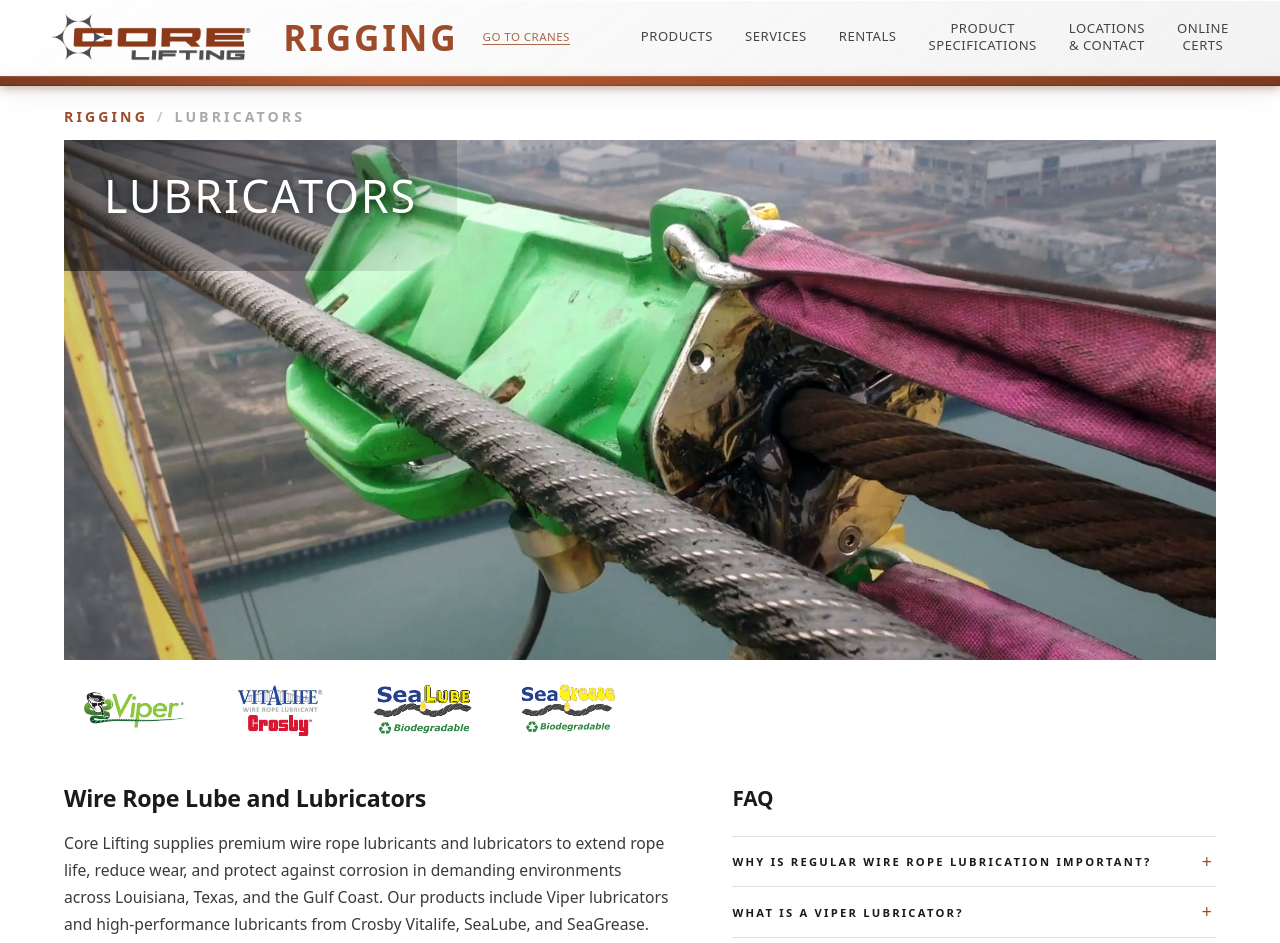
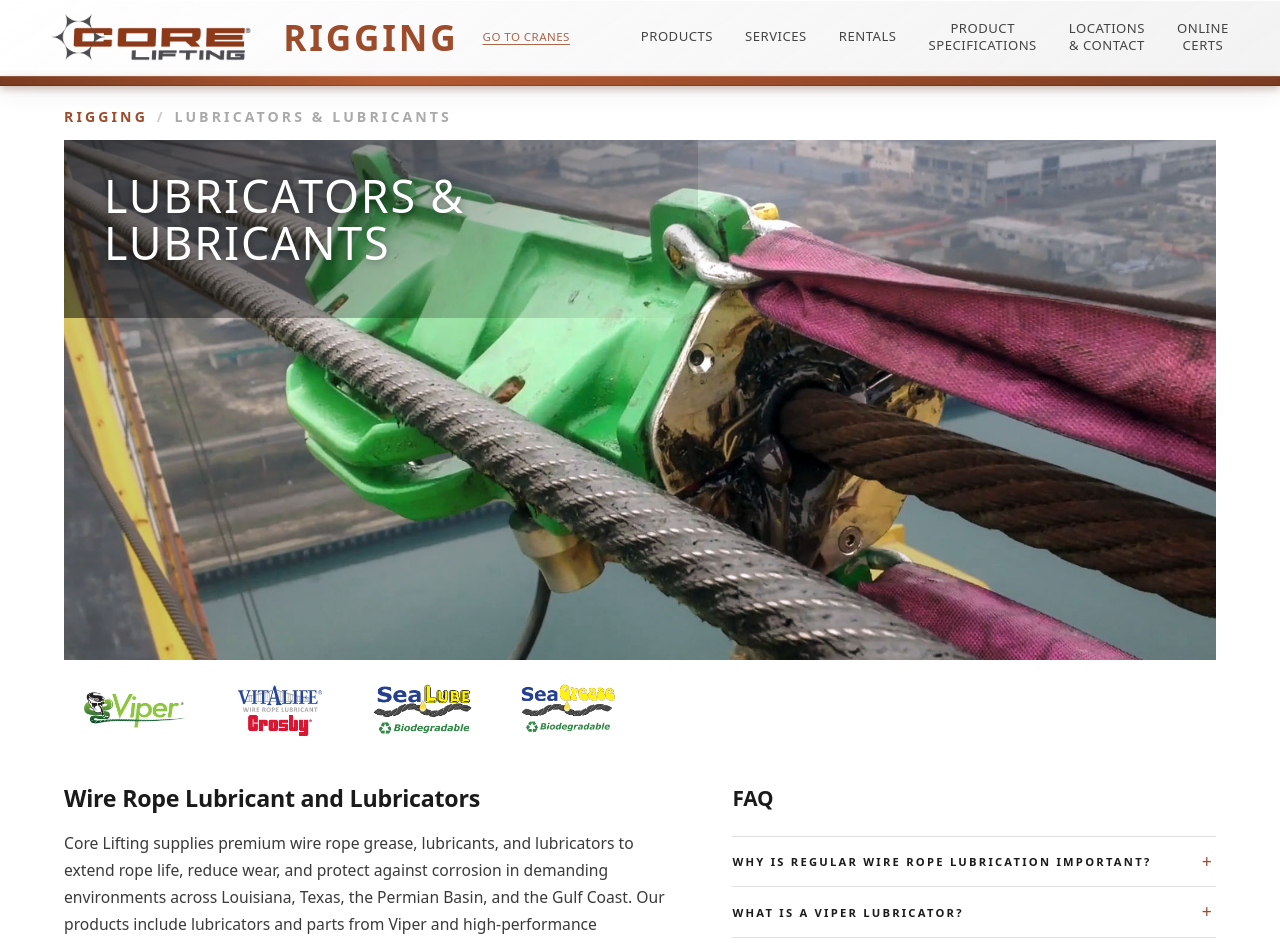
Before and after one commit to sldrigging/core-lifting, a React (Vite) app: page /rigging/lubricators in a window 1280 px wide. Shown: the top 943 px of the page. Built offline with nearby package versions, Linux system fonts and the light colour scheme.

Commit message:
Update LubricatorsPage.jsx

```diff
--- a/src/pages/rigging/LubricatorsPage.jsx
+++ b/src/pages/rigging/LubricatorsPage.jsx
@@ -10,17 +10,17 @@ const faq = [
   {
     question: "WHY IS REGULAR WIRE ROPE LUBRICATION IMPORTANT?",
     answer:
-      "Proper lubrication reduces internal friction, prevents corrosion, and significantly extends rope service life while maintaining safety and performance.",
+      "Proper lubrication reduces internal friction, prevents corrosion, and significantly extends rope service life while maintaining performance.",
   },
   {
     question: "WHAT IS A VIPER LUBRICATOR?",
     answer:
-      "Viper lubricators are specialized tools that apply lubricant under pressure deep into the wire rope core for more effective and efficient maintenance.",
+      "Viper lubricators are specialized tools that apply lubricants under pressure deep into the wire rope core for more effective and efficient maintenance. They fit a variety of sizes and constructions of wire rope and can be equipped with scrapers and other accessories to help clean and lubricate your wire rope more effectively.",
   },
   {
     question: "DO YOU CARRY LUBRICANTS FOR MARINE AND OFFSHORE USE?",
     answer:
-      "Yes. We supply SeaLube and SeaGrease specifically formulated for harsh marine and offshore environments.",
+      "Yes. We supply SeaLube, SeaGrease, Vitalife, and Viper lubricants specifically formulated for harsh marine and offshore environments.",
   },
   {
     question: "CAN YOU HELP SELECT THE RIGHT LUBRICANT FOR MY WIRE ROPE?",
@@ -30,7 +30,7 @@ const faq = [
   {
     question: "DO YOU SERVE CUSTOMERS IN LOUISIANA, TEXAS, AND THE GULF COAST?",
     answer:
-      "Yes. Core Lifting provides fast delivery of wire rope lubricants and lubricators with expert support throughout Louisiana, Texas, and the Gulf Coast region.",
+      "Yes. Core Lifting provides fast delivery of wire rope lubricants and lubricators with expert support throughout Louisiana, Texas, the Permian Basin, and the Gulf Coast region.",
   },
 ];
 
@@ -48,7 +48,7 @@ export default function LubricatorsPage() {
     <ProductDetailLayout
       parent="RIGGING"
       parentPath="/rigging"
-      title="LUBRICATORS"
+      title="LUBRICATORS &amp; LUBRICANTS"
       heroImage={heroImg}
       brands={brands}
       downloads={downloads}
@@ -56,26 +56,26 @@ export default function LubricatorsPage() {
       afterHero={
         <>
           <div className="dp-feature">
-            <strong>SeaLube:</strong> SeaLube offers advanced wire rope lubrication formulated for harsh marine and offshore conditions, delivering excellent penetration and long-lasting protection.
+            <strong>SeaLube:</strong> SeaLube offers advanced biodegradable wire rope lubrication formulated to preserve and penetrate wire rope for use in harsh marine and offshore conditions. Size options include a 12oz aerosol can, 5 gal pail, and 55 gal drum. SeaLube 19 is an environmentally friendly option that is specifically formulated not to leave a sheen on the water, and is available in 5 gal pails.
           </div>
           <div className="dp-feature">
-            <strong>SeaGrease:</strong> SeaGrease provides heavy-duty wire rope lubrication that resists washout and maintains performance in wet, corrosive environments.
+            <strong>SeaGrease:</strong> SeaGrease provides heavy-duty wire rope lubrication that resists washout and maintains performance in wet, corrosive environments. SeaGrease is perfect for offshore tow lines, and applied with a pressure lubricator, but can also be applied by hand.
           </div>
         </>
       }
       faq={faq}
     >
-      <h1 className="dp-h1">Wire Rope Lube and Lubricators</h1>
+      <h1 className="dp-h1">Wire Rope Lubricant and Lubricators</h1>
       <p className="dp-desc">
-        Core Lifting supplies premium wire rope lubricants and lubricators to extend rope life, reduce wear, and protect against corrosion in demanding environments across Louisiana, Texas, and the Gulf Coast. Our products include Viper lubricators and high-performance lubricants from Crosby Vitalife, SeaLube, and SeaGrease.
+        Core Lifting supplies premium wire rope grease, lubricants, and lubricators to extend rope life, reduce wear, and protect against corrosion in demanding environments across Louisiana, Texas, the Permian Basin, and the Gulf Coast. Our products include lubricators and parts from Viper and high-performance lubricants and greases from Crosby Vitalife, Viper, SeaLube, and SeaGrease.
       </p>
 
       <div className="dp-feature">
-        <strong>Viper Lubricators:</strong> Viper wire rope lubricators from Core Lifting penetrate deep into the rope core for thorough lubrication, reducing internal wear and extending service life.
+        <strong>Viper Lubricators:</strong> Viper wire rope lubricators from Core Lifting penetrate deep into the rope core for thorough lubrication, reducing internal wear and extending service life. Viper Lubricators are available in a variety of configurations to accommodate different wire rope diameters and constructions. Core Lifting also provides penetrating and coating greases from Viper that work well with their pressure applicators.
       </div>
 
       <div className="dp-feature">
-        <strong>Crosby Vitalife:</strong> Crosby Vitalife lubricants provide superior corrosion protection and wear reduction for wire rope in industrial, marine, and oilfield applications.
+        <strong>Crosby Vitalife:</strong> Crosby Vitalife lubricants are well-respected in the industry for excellent corrosion protection and friction / wear reduction for wire rope in industrial, marine, and oilfield applications. Core Lifting’s expert staff can recommend the correct Vitalife product as they are available in multiple sizes and formulations to meet your exact needs.
       </div>
     </ProductDetailLayout>
   );
```
